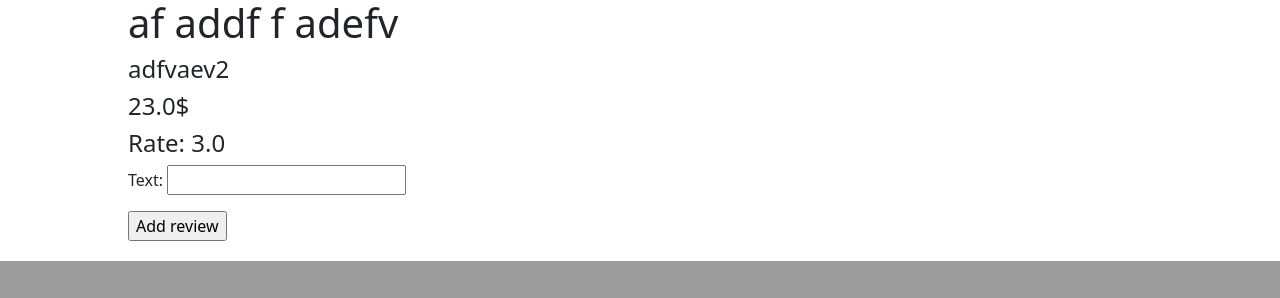
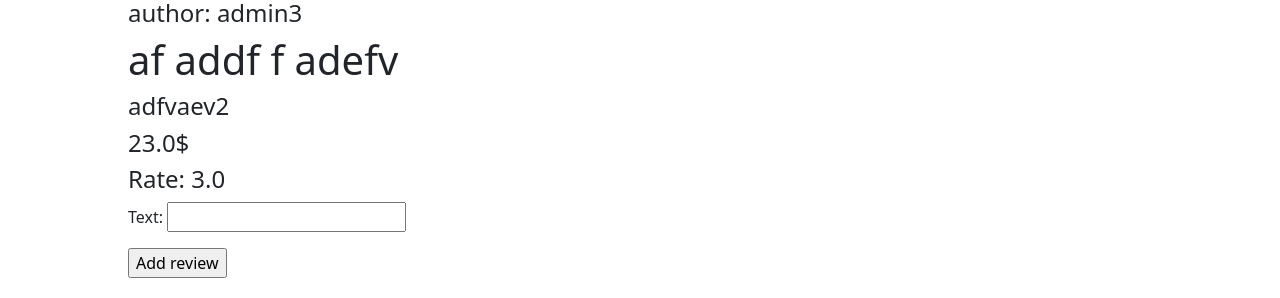
Before and after one commit to NNursultann/Jeenbekov_Nursultan_24-1py, a Django app: page /products/2/ in a window 1280 px wide. Shown: the part 825-1123 px from the top of the page. Before the commit the page ends 1086 px from the top, so only its background shows below. Run offline with Django 4.2, Linux system fonts and the light colour scheme; data comes from the database, SQL or seed files in the repository; both versions use the stored data as it was after the commit; parts of the project's set-up code (start-up, migrations or seed data) failed here and were passed over.

Commit message:
дз5 и дз6 сделаны

```diff
--- a/product/models.py
+++ b/product/models.py
@@ -3,6 +3,7 @@ from django.contrib.auth.models import User
 # Create your models here.
 
 class Product(models.Model):
+    author = models.ForeignKey(User, on_delete=models.CASCADE, null=True)
     image = models.ImageField(blank=True, null=True)
     name = models.CharField(max_length=150)
     description = models.CharField(max_length=250)
--- a/product/views.py
+++ b/product/views.py
@@ -38,6 +38,7 @@ def product_detail_view(request, id):
 
         if form.is_valid():
             Review.objects.create(
+                author_id=request.user.id,
                 product=product_obj,
                 text=form.cleaned_data.get('text')
             )
@@ -62,6 +63,7 @@ def create_product_view(request):
 
         if form.is_valid():
             Product.objects.create(
+                author_id=request.user.id,
                 name=form.cleaned_data.get('name'),
                 description=form.cleaned_data.get('description'),
                 price=form.cleaned_data.get('price'),
--- a/templates/products/detail.html
+++ b/templates/products/detail.html
@@ -21,6 +21,7 @@
     </style>
     <div class="product">
         <img src="/media/{{ products.image }}/" alt="">
+        <h4>author: {{ products.author }}</h4>
         <h1>{{ products.name }}</h1>
         <h4>{{ products.description }}</h4>
         <h4>{{ products.price }}$</h4>
@@ -35,6 +36,7 @@
         <div class="reviews">
             {% for review in reviews %}
                 <div class="review">
+                    <h4>{{ review.author }}</h4>
                     <h6>{{ review.text }}</h6>
                     <p>{{ review.create_date }}</p>
                 </div>
```
Also changed, not shown: users/views.py (+5 -5 lines), db.sqlite3, product/migrations/0003_product_author_review_author.py.
